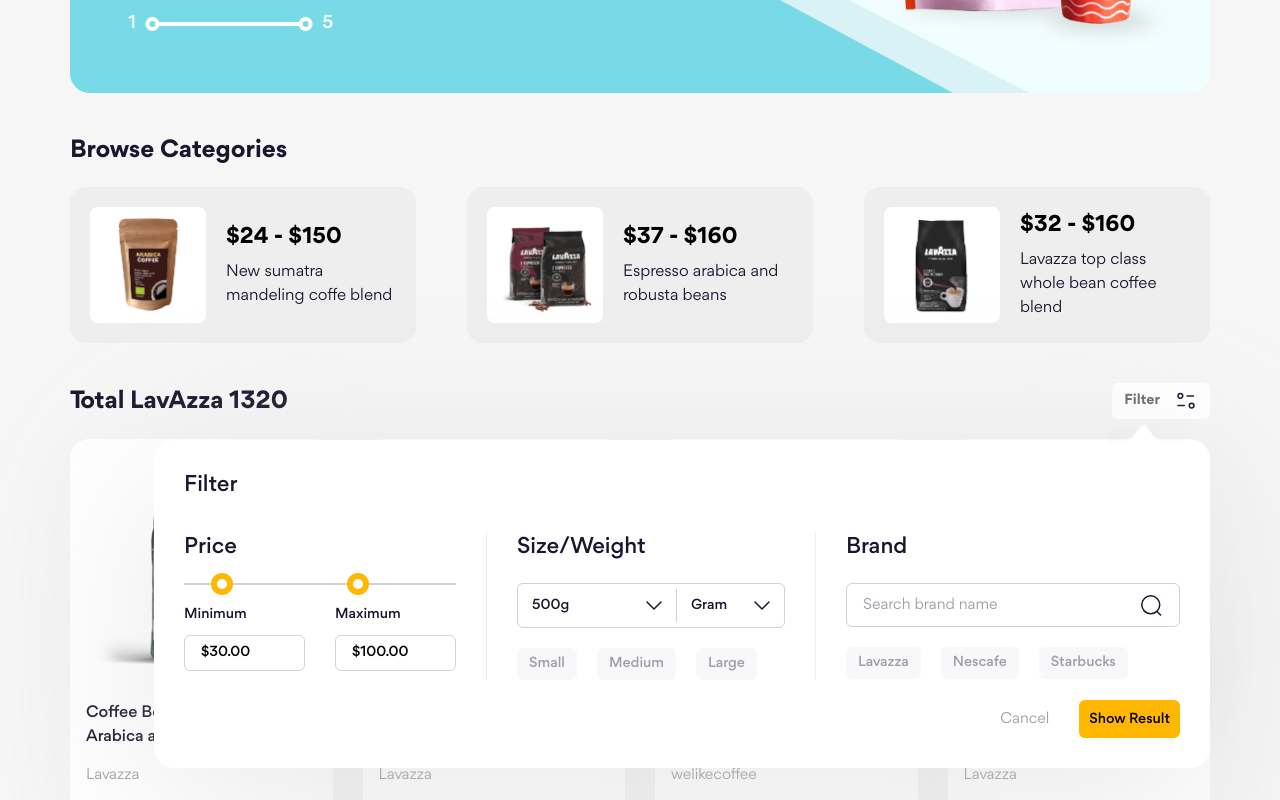
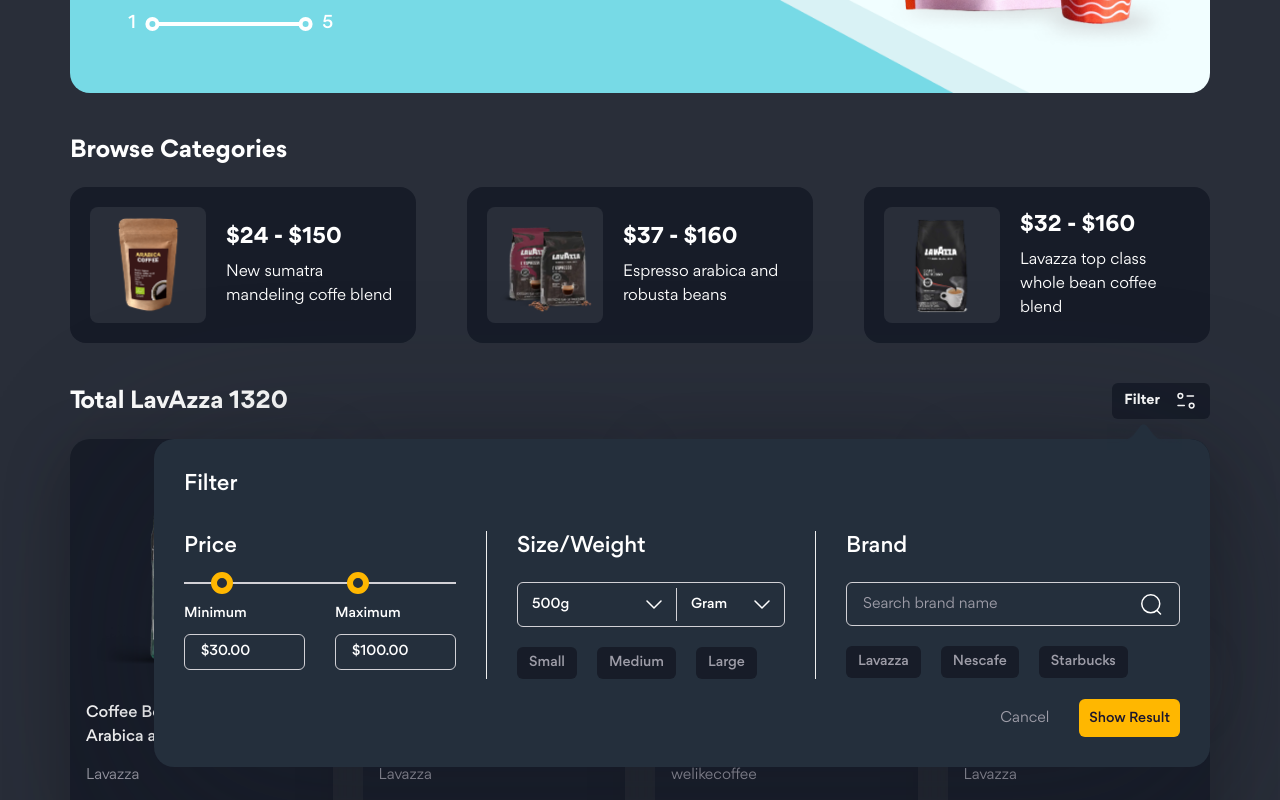
Before and after one commit to T-feww66/f8-project-08, a website: page index.html in a window 1280 px wide. Both pictures are taken after a click on the button "Filter". Shown: the part 425-1225 px from the top of the page. Drawn offline with Linux system fonts and the light colour scheme.

Commit message:
filter end

```diff
--- a/index.html
+++ b/index.html
@@ -1,5 +1,5 @@
 <!DOCTYPE html>
-<html lang="en" class="">
+<html lang="en" class="dark">
     <!-- dark -->
     <head>
         <meta charset="UTF-8" />
@@ -132,7 +132,7 @@
                             <img src="./assets/icons/arrow-up.png" alt="" class="filter-icon" />
                             <h3 class="filter__heading">Filter</h3>
                             <form action="" class="filter__form">
-                                <div class="filter__row">
+                                <div class="filter__row filter__content">
                                     <!-- Filter colums 1 -->
                                     <div class="filter__col">
                                         <label for="" class="filter__form-label">Price</label>
@@ -187,7 +187,7 @@
                                                     <img
                                                         src="./assets/icons/arrow-down-2.svg"
                                                         alt=""
-                                                        class="filter__form-select-arrow"
+                                                        class="filter__form-select-arrow icon"
                                                     />
                                                 </div>
 
@@ -196,7 +196,7 @@
                                                     <img
                                                         src="./assets/icons/arrow-down-2.svg"
                                                         alt=""
-                                                        class="filter__form-select-arrow"
+                                                        class="filter__form-select-arrow icon"
                                                     />
                                                 </div>
                                             </div>
@@ -228,7 +228,7 @@
                                                 <img
                                                     src="./assets/icons/search.svg"
                                                     alt=""
-                                                    class="filter__form-input-icon"
+                                                    class="filter__form-input-icon icon"
                                                 />
                                             </div>
                                         </div>
--- a/scss/base/_base.scss
+++ b/scss/base/_base.scss
@@ -33,8 +33,12 @@
     font-family: inherit;
     outline: none;
     border: none;
+    color: inherit;
+    -webkit-tap-highlight-color: transparent;
+}
+
+input {
     background-color: transparent;
-    -webkit-tap-highlight-color: transparent;
 }
 
 button {
--- a/scss/components/_button.scss
+++ b/scss/components/_button.scss
@@ -61,6 +61,7 @@
 
     &--primary {
         background-color: #ffb700;
+        color: #1A162E;
     }
 
     &--outline {
--- a/scss/components/_filter-form.scss
+++ b/scss/components/_filter-form.scss
@@ -1,3 +1,5 @@
+@use "../abstracts";
+
 .filter-wrap {
     position: relative;
     z-index: 1;
@@ -6,7 +8,7 @@
 .filter {
     position: absolute;
     right: 0;
-    top: 57px;
+    top: 56px;
 
     padding: 30px;
     border-radius: 20px;
@@ -15,6 +17,17 @@
     filter: drop-shadow(0px 40px 90px var(--filter-shadow));
     transition: 0.4s all ease;
     transform-origin: 95% top;
+
+    @include abstracts.screen(xl) {
+        padding-bottom: 0;
+        height: calc(100vh - 72px);
+        overflow-y: auto;
+        // overscroll-behavior: contain;
+    }
+
+    @include abstracts.screen(sm) {
+        width: 85vw;
+    }
 
     &.hide {
         scale: 0;
@@ -33,6 +46,7 @@
         position: absolute;
         top: -15px;
         right: 28px;
+        filter: var(--filter-form-icon);
     }
 
     &__row {
@@ -119,6 +133,9 @@
             align-items: center;
             flex-wrap: wrap;
             gap: 10px 20px;
+            @include abstracts.screen(sm) {
+                gap: 16px 8px;
+            }
         }
 
         &-tag {
@@ -149,6 +166,10 @@
             &-small {
                 width: 121px;
                 height: 36px;
+            }
+
+            @include abstracts.screen(sm) {
+                width: 100%;
             }
         }
 
@@ -193,6 +214,12 @@
         width: 1px;
         background: #eee;
         margin: 0 30px;
+
+        @include abstracts.screen(xl) {
+            height: 1px;
+            width: 100%;
+            margin: 30px 0px;
+        }
     }
 
     &__footer {
@@ -200,12 +227,22 @@
         display: flex;
         align-items: center;
         justify-content: flex-end;
+
+        @include abstracts.screen(xl) {
+            position: sticky;
+            bottom: 0;
+            background-color: var(--filter-bg);
+            padding-bottom: 30px;
+        }
     }
 
     &__cancel,
     &__submit {
         height: 38px;
         padding: 10px;
+        @include abstracts.screen(sm) {
+            flex-grow: 1;
+        }
     }
 
     &__submit {
@@ -215,4 +252,10 @@
     &__cancel {
         font-size: 1.5rem;
     }
+
+    &__content {
+        @include abstracts.screen(xl) {
+            flex-direction: column;
+        }
+    }
 }
--- a/scss/themes/_dark.scss
+++ b/scss/themes/_dark.scss
@@ -42,4 +42,10 @@
 
     // like btn
     --like-btn-bg: #292e39;
+
+    // filter
+    --filter-bg: var(--dropdown-bg);
+    --filter-shadow: var(--dropdown-shadow-bg);
+    --filter-form-tag: #171c28;
+    --filter-form-icon: var(--dropdown-arrow);
 }
```
Also changed, not shown: assets/css/main.css, 1 other file.
